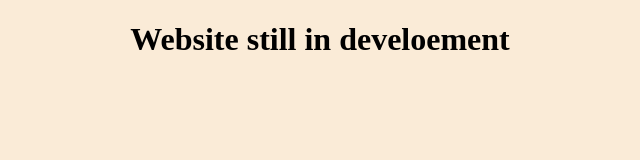
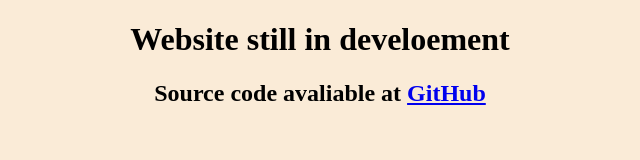
Before and after one commit to j0egee/j0egee.github.io, a plain HTML site: page index.html in a window 1280 px wide. Shown: the whole page, without its empty margins (320-960 px from the left). Drawn offline with Linux system fonts and the light colour scheme.

Commit message:
Source code

```diff
--- a/index.html
+++ b/index.html
@@ -10,5 +10,6 @@
 
 <body>
     <center><h1>Website still in develoement</h1></center>
+    <center><h2>Source code avaliable at <a href="https://github.com/j0egee/j0egee.github.io">GitHub</a></h2></center>
 </body>
 </html>
```
